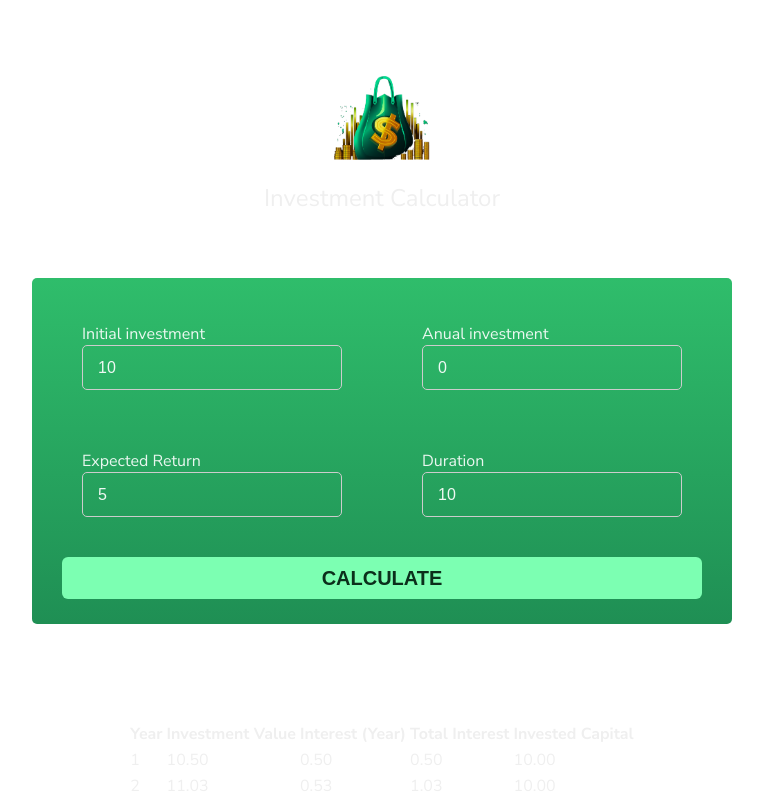
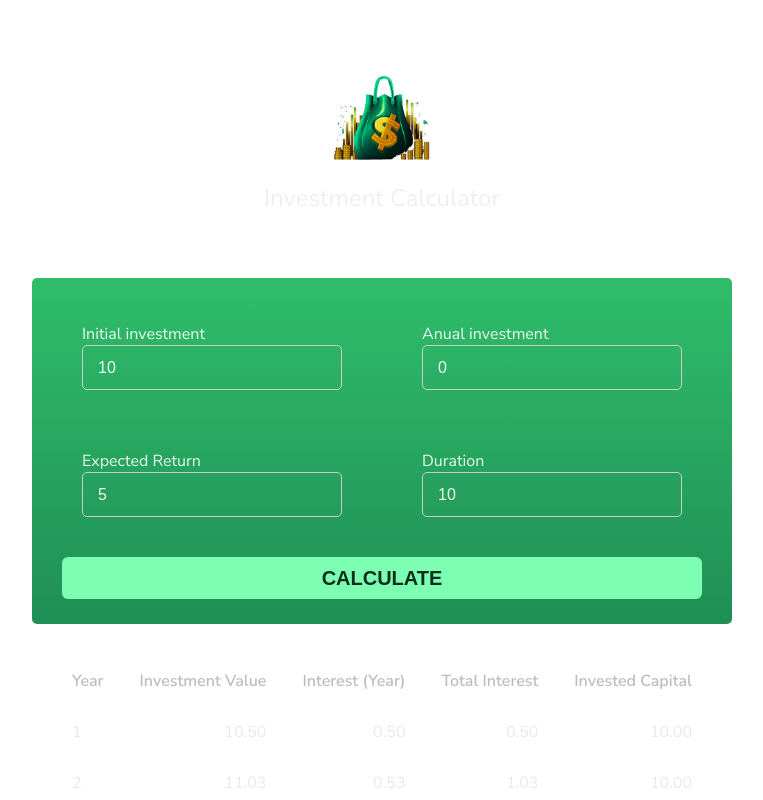
Before and after one commit to joaosehn2406/investments-calculator, an Angular app: page / in a window 1280 px wide. Both pictures are taken after a click on the button "CALCULATE". Shown: the top 800 px of the page, without its empty margins (258-1021 px from the left). Built offline with nearby package versions, Linux system fonts and the light colour scheme.

Commit message:
Added style to investment table

```diff
--- a/src/app/app.component.html
+++ b/src/app/app.component.html
@@ -3,7 +3,9 @@
 <main>
   <app-board (onClickCalculate)="onCalculate($event)"/>
 
-  <h3>Please enter some values and press "Calculate"</h3>
-
-  <app-investment-table [data]="result"/>
+  @if (!result?.length) {
+    <h3>Please enter some values and press "Calculate"</h3>
+  } @else {
+    <app-investment-table [data]="result"/>
+  }
 </main>
--- a/src/app/app.component.ts
+++ b/src/app/app.component.ts
@@ -11,6 +11,8 @@ import {InvestmentModel} from './investment-table/invesmentModel';
 })
 export class AppComponent {
 
+  hideText: boolean = false
+
   private appService = inject(AppService)
   result: InvestmentModel[] = []
 
--- a/src/app/investment-table/investment-table.css
+++ b/src/app/investment-table/investment-table.css
@@ -0,0 +1,31 @@
+.inv-table {
+  width: 100%;
+  max-width: 920px;
+  margin: 32px auto;
+  border-collapse: collapse;
+  color: #e9e9e9;
+}
+
+.inv-table th,
+.inv-table td {
+  padding: 14px 18px;
+}
+
+.inv-table th {
+  text-align: left;
+  color: #bdbdbd;
+  font-weight: 600;
+}
+
+.inv-table td {
+  border-top: 1px solid rgba(255, 255, 255, 0.06);
+}
+
+.inv-table td:nth-child(n + 2) {
+  text-align: right;
+  font-variant-numeric: tabular-nums;
+}
+
+.inv-table tr:hover {
+  background: rgba(255, 255, 255, 0.04);
+}
--- a/src/app/investment-table/investment-table.html
+++ b/src/app/investment-table/investment-table.html
@@ -1,4 +1,4 @@
-<table>
+<table class="inv-table">
   <tr>
     <th>Year</th>
     <th>Investment Value</th>
@@ -6,6 +6,7 @@
     <th>Total Interest</th>
     <th>Invested Capital</th>
   </tr>
+
   @for (d of data; track d.year) {
     <tr>
       <td>{{ d.year }}</td>
```
